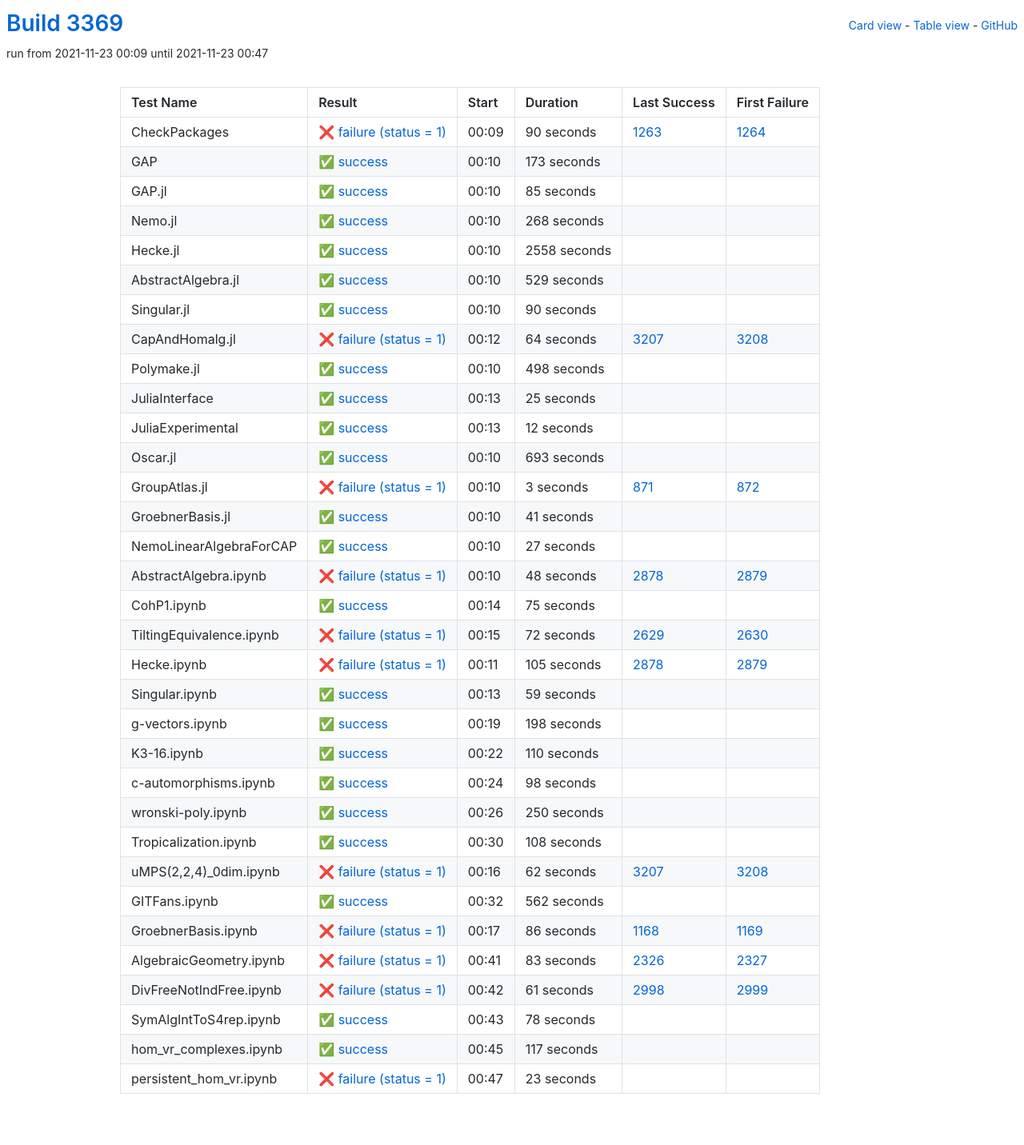
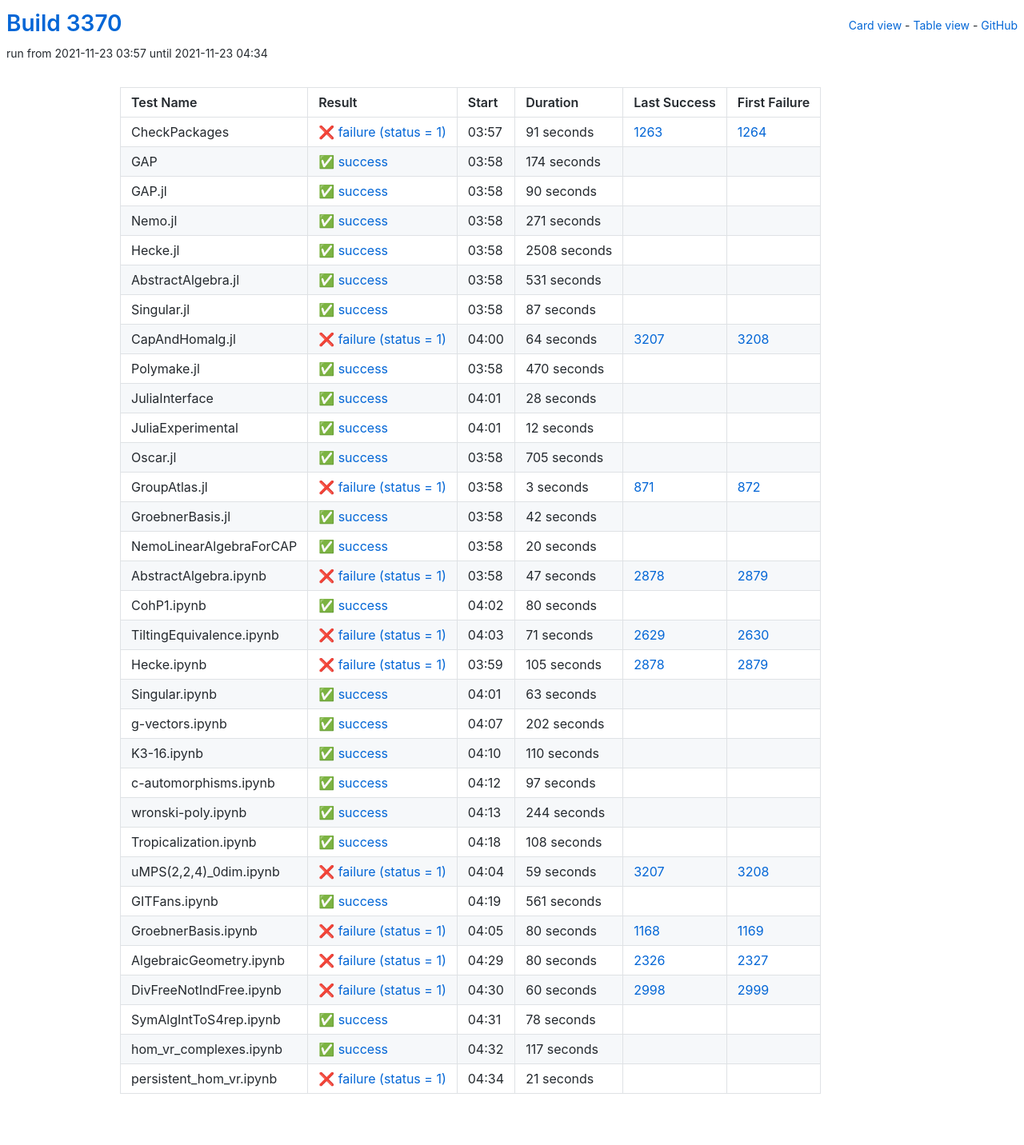
Before and after one commit to oscar-system/oscar-ci-status-stable, a Jekyll site: the page built from table.html, in a window 1280 px wide. Shown: the whole page at 80% size. Built offline with Jekyll 4.4.1, drawn with Linux system fonts in a browser that asks for light colours.

Commit message:
Build #3370

```diff
--- a/_data/ci.yml
+++ b/_data/ci.yml
@@ -1,6 +1,6 @@
 ---
-build: 3369
-build_url: https://oscarci.mathematik.uni-kl.de/job/oscar-stable/3369/
+build: 3370
+build_url: https://oscarci.mathematik.uni-kl.de/job/oscar-stable/3370/
 job: oscar-stable
 organization: oscar-system
 repo: oscar-ci-status-stable
@@ -8,80 +8,32 @@ repourl: https://github.com/oscar-system/oscar-ci-status-stable
 tests:
 - name: CheckPackages
   id: checkpackages
-  log: https://oscarci.mathematik.uni-kl.de/job/oscar-stable/3369/artifact/logs/build-3369/CheckPackages.log
-  start: 2021-11-23 00:09
+  log: https://oscarci.mathematik.uni-kl.de/job/oscar-stable/3370/artifact/logs/build-3370/CheckPackages.log
+  start: 2021-11-23 03:57
   success: false
   exitcode: 1
   status: failure
-  duration: 90
+  duration: 91
   last_success: 1263
   last_success_url: https://oscarci.mathematik.uni-kl.de/job/oscar-stable/1263/
   first_failure: 1264
   first_failure_url: https://oscarci.mathematik.uni-kl.de/job/oscar-stable/1264/
 - name: GAP
   id: gap
-  log: https://oscarci.mathematik.uni-kl.de/job/oscar-stable/3369/artifact/logs/build-3369/GAP.log
-  start: 2021-11-23 00:10
+  log: https://oscarci.mathematik.uni-kl.de/job/oscar-stable/3370/artifact/logs/build-3370/GAP.log
+  start: 2021-11-23 03:58
   success: true
   exitcode: 0
   status: success
-  duration: 173
+  duration: 174
   last_success: false
   last_success_url:
   first_failure: false
   first_failure_url:
 - name: GAP.jl
   id: gap-jl
-  log: https://oscarci.mathematik.uni-kl.de/job/oscar-stable/3369/artifact/logs/build-3369/GAP.jl.log
-  start: 2021-11-23 00:10
-  success: true
-  exitcode: 0
-  status: success
-  duration: 85
-  last_success: false
-  last_success_url:
-  first_failure: false
-  first_failure_url:
-- name: Nemo.jl
-  id: nemo-jl
-  log: https://oscarci.mathematik.uni-kl.de/job/oscar-stable/3369/artifact/logs/build-3369/Nemo.jl.log
-  start: 2021-11-23 00:10
-  success: true
-  exitcode: 0
-  status: success
-  duration: 268
-  last_success: false
-  last_success_url:
-  first_failure: false
-  first_failure_url:
-- name: Hecke.jl
-  id: hecke-jl
-  log: https://oscarci.mathematik.uni-kl.de/job/oscar-stable/3369/artifact/logs/build-3369/Hecke.jl.log
-  start: 2021-11-23 00:10
-  success: true
-  exitcode: 0
-  status: success
-  duration: 2558
-  last_success: false
-  last_success_url:
-  first_failure: false
-  first_failure_url:
-- name: AbstractAlgebra.jl
-  id: abstractalgebra-jl
-  log: https://oscarci.mathematik.uni-kl.de/job/oscar-stable/3369/artifact/logs/build-3369/AbstractAlgebra.jl.log
-  start: 2021-11-23 00:10
-  success: true
-  exitcode: 0
-  status: success
-  duration: 529
-  last_success: false
-  last_success_url:
-  first_failure: false
-  first_failure_url:
-- name: Singular.jl
-  id: singular-jl
-  log: https://oscarci.mathematik.uni-kl.de/job/oscar-stable/3369/artifact/logs/build-3369/Singular.jl.log
-  start: 2021-11-23 00:10
+  log: https://oscarci.mathematik.uni-kl.de/job/oscar-stable/3370/artifact/logs/build-3370/GAP.jl.log
+  start: 2021-11-23 03:58
   success: true
   exitcode: 0
   status: success
@@ -90,10 +42,58 @@ tests:
   last_success_url:
   first_failure: false
   first_failure_url:
+- name: Nemo.jl
+  id: nemo-jl
+  log: https://oscarci.mathematik.uni-kl.de/job/oscar-stable/3370/artifact/logs/build-3370/Nemo.jl.log
+  start: 2021-11-23 03:58
+  success: true
+  exitcode: 0
+  status: success
+  duration: 271
+  last_success: false
+  last_success_url:
+  first_failure: false
+  first_failure_url:
+- name: Hecke.jl
+  id: hecke-jl
+  log: https://oscarci.mathematik.uni-kl.de/job/oscar-stable/3370/artifact/logs/build-3370/Hecke.jl.log
+  start: 2021-11-23 03:58
+  success: true
+  exitcode: 0
+  status: success
+  duration: 2508
+  last_success: false
+  last_success_url:
+  first_failure: false
+  first_failure_url:
+- name: AbstractAlgebra.jl
+  id: abstractalgebra-jl
+  log: https://oscarci.mathematik.uni-kl.de/job/oscar-stable/3370/artifact/logs/build-3370/AbstractAlgebra.jl.log
+  start: 2021-11-23 03:58
+  success: true
+  exitcode: 0
+  status: success
+  duration: 531
+  last_success: false
+  last_success_url:
+  first_failure: false
+  first_failure_url:
+- name: Singular.jl
+  id: singular-jl
+  log: https://oscarci.mathematik.uni-kl.de/job/oscar-stable/3370/artifact/logs/build-3370/Singular.jl.log
+  start: 2021-11-23 03:58
+  success: true
+  exitcode: 0
+  status: success
+  duration: 87
+  last_success: false
+  last_success_url:
+  first_failure: false
+  first_failure_url:
 - name: CapAndHomalg.jl
   id: capandhomalg-jl
-  log: https://oscarci.mathematik.uni-kl.de/job/oscar-stable/3369/artifact/logs/build-3369/CapAndHomalg.jl.log
-  start: 2021-11-23 00:12
+  log: https://oscarci.mathematik.uni-kl.de/job/oscar-stable/3370/artifact/logs/build-3370/CapAndHomalg.jl.log
+  start: 2021-11-23 04:00
   success: false
   exitcode: 1
   status: failure
@@ -104,32 +104,32 @@ tests:
   first_failure_url: https://oscarci.mathematik.uni-kl.de/job/oscar-stable/3208/
 - name: Polymake.jl
   id: polymake-jl
-  log: https://oscarci.mathematik.uni-kl.de/job/oscar-stable/3369/artifact/logs/build-3369/Polymake.jl.log
-  start: 2021-11-23 00:10
+  log: https://oscarci.mathematik.uni-kl.de/job/oscar-stable/3370/artifact/logs/build-3370/Polymake.jl.log
+  start: 2021-11-23 03:58
   success: true
   exitcode: 0
   status: success
-  duration: 498
+  duration: 470
   last_success: false
   last_success_url:
   first_failure: false
   first_failure_url:
 - name: JuliaInterface
   id: juliainterface
-  log: https://oscarci.mathematik.uni-kl.de/job/oscar-stable/3369/artifact/logs/build-3369/JuliaInterface.log
-  start: 2021-11-23 00:13
+  log: https://oscarci.mathematik.uni-kl.de/job/oscar-stable/3370/artifact/logs/build-3370/JuliaInterface.log
+  start: 2021-11-23 04:01
   success: true
   exitcode: 0
   status: success
-  duration: 25
+  duration: 28
   last_success: false
   last_success_url:
   first_failure: false
   first_failure_url:
 - name: JuliaExperimental
   id: juliaexperimental
-  log: https://oscarci.mathematik.uni-kl.de/job/oscar-stable/3369/artifact/logs/build-3369/JuliaExperimental.log
-  start: 2021-11-23 00:13
+  log: https://oscarci.mathematik.uni-kl.de/job/oscar-stable/3370/artifact/logs/build-3370/JuliaExperimental.log
+  start: 2021-11-23 04:01
   success: true
   exitcode: 0
   status: success
@@ -140,20 +140,20 @@ tests:
   first_failure_url:
 - name: Oscar.jl
   id: oscar-jl
-  log: https://oscarci.mathematik.uni-kl.de/job/oscar-stable/3369/artifact/logs/build-3369/Oscar.jl.log
-  start: 2021-11-23 00:10
+  log: https://oscarci.mathematik.uni-kl.de/job/oscar-stable/3370/artifact/logs/build-3370/Oscar.jl.log
+  start: 2021-11-23 03:58
   success: true
   exitcode: 0
   status: success
-  duration: 693
+  duration: 705
   last_success: false
   last_success_url:
   first_failure: false
   first_failure_url:
 - name: GroupAtlas.jl
   id: groupatlas-jl
-  log: https://oscarci.mathematik.uni-kl.de/job/oscar-stable/3369/artifact/logs/build-3369/GroupAtlas.jl.log
-  start: 2021-11-23 00:10
+  log: https://oscarci.mathematik.uni-kl.de/job/oscar-stable/3370/artifact/logs/build-3370/GroupAtlas.jl.log
+  start: 2021-11-23 03:58
   success: false
   exitcode: 1
   status: failure
@@ -164,68 +164,68 @@ tests:
   first_failure_url: https://oscarci.mathematik.uni-kl.de/job/oscar-stable/872/
 - name: GroebnerBasis.jl
   id: groebnerbasis-jl
-  log: https://oscarci.mathematik.uni-kl.de/job/oscar-stable/3369/artifact/logs/build-3369/GroebnerBasis.jl.log
-  start: 2021-11-23 00:10
+  log: https://oscarci.mathematik.uni-kl.de/job/oscar-stable/3370/artifact/logs/build-3370/GroebnerBasis.jl.log
+  start: 2021-11-23 03:58
   success: true
   exitcode: 0
   status: success
-  duration: 41
+  duration: 42
   last_success: false
   last_success_url:
   first_failure: false
   first_failure_url:
 - name: NemoLinearAlgebraForCAP
   id: nemolinearalgebraforcap
-  log: https://oscarci.mathematik.uni-kl.de/job/oscar-stable/3369/artifact/logs/build-3369/NemoLinearAlgebraForCAP.log
-  start: 2021-11-23 00:10
+  log: https://oscarci.mathematik.uni-kl.de/job/oscar-stable/3370/artifact/logs/build-3370/NemoLinearAlgebraForCAP.log
+  start: 2021-11-23 03:58
   success: true
   exitcode: 0
   status: success
-  duration: 27
+  duration: 20
   last_success: false
   last_success_url:
   first_failure: false
   first_failure_url:
 - name: AbstractAlgebra.ipynb
   id: abstractalgebra-ipynb
-  log: https://oscarci.mathematik.uni-kl.de/job/oscar-stable/3369/artifact/logs/build-3369/AbstractAlgebra.ipynb.log
-  start: 2021-11-23 00:10
+  log: https://oscarci.mathematik.uni-kl.de/job/oscar-stable/3370/artifact/logs/build-3370/AbstractAlgebra.ipynb.log
+  start: 2021-11-23 03:58
   success: false
   exitcode: 1
   status: failure
-  duration: 48
+  duration: 47
   last_success: 2878
   last_success_url: https://oscarci.mathematik.uni-kl.de/job/oscar-stable/2878/
   first_failure: 2879
   first_failure_url: https://oscarci.mathematik.uni-kl.de/job/oscar-stable/2879/
 - name: CohP1.ipynb
   id: cohp1-ipynb
-  log: https://oscarci.mathematik.uni-kl.de/job/oscar-stable/3369/artifact/logs/build-3369/CohP1.ipynb.log
-  start: 2021-11-23 00:14
+  log: https://oscarci.mathematik.uni-kl.de/job/oscar-stable/3370/artifact/logs/build-3370/CohP1.ipynb.log
+  start: 2021-11-23 04:02
   success: true
   exitcode: 0
   status: success
-  duration: 75
+  duration: 80
   last_success: false
   last_success_url:
   first_failure: false
   first_failure_url:
 - name: TiltingEquivalence.ipynb
   id: tiltingequivalence-ipynb
-  log: https://oscarci.mathematik.uni-kl.de/job/oscar-stable/3369/artifact/logs/build-3369/TiltingEquivalence.ipynb.log
-  start: 2021-11-23 00:15
+  log: https://oscarci.mathematik.uni-kl.de/job/oscar-stable/3370/artifact/logs/build-3370/TiltingEquivalence.ipynb.log
+  start: 2021-11-23 04:03
   success: false
   exitcode: 1
   status: failure
-  duration: 72
+  duration: 71
   last_success: 2629
   last_success_url: https://oscarci.mathematik.uni-kl.de/job/oscar-stable/2629/
   first_failure: 2630
   first_failure_url: https://oscarci.mathematik.uni-kl.de/job/oscar-stable/2630/
 - name: Hecke.ipynb
   id: hecke-ipynb
-  log: https://oscarci.mathematik.uni-kl.de/job/oscar-stable/3369/artifact/logs/build-3369/Hecke.ipynb.log
-  start: 2021-11-23 00:11
+  log: https://oscarci.mathematik.uni-kl.de/job/oscar-stable/3370/artifact/logs/build-3370/Hecke.ipynb.log
+  start: 2021-11-23 03:59
   success: false
   exitcode: 1
   status: failure
@@ -236,32 +236,32 @@ tests:
   first_failure_url: https://oscarci.mathematik.uni-kl.de/job/oscar-stable/2879/
 - name: Singular.ipynb
   id: singular-ipynb
-  log: https://oscarci.mathematik.uni-kl.de/job/oscar-stable/3369/artifact/logs/build-3369/Singular.ipynb.log
-  start: 2021-11-23 00:13
+  log: https://oscarci.mathematik.uni-kl.de/job/oscar-stable/3370/artifact/logs/build-3370/Singular.ipynb.log
+  start: 2021-11-23 04:01
   success: true
   exitcode: 0
   status: success
-  duration: 59
+  duration: 63
   last_success: false
   last_success_url:
   first_failure: false
   first_failure_url:
 - name: g-vectors.ipynb
   id: g-vectors-ipynb
-  log: https://oscarci.mathematik.uni-kl.de/job/oscar-stable/3369/artifact/logs/build-3369/g-vectors.ipynb.log
-  start: 2021-11-23 00:19
+  log: https://oscarci.mathematik.uni-kl.de/job/oscar-stable/3370/artifact/logs/build-3370/g-vectors.ipynb.log
+  start: 2021-11-23 04:07
   success: true
   exitcode: 0
   status: success
-  duration: 198
+  duration: 202
   last_success: false
   last_success_url:
   first_failure: false
   first_failure_url:
 - name: K3-16.ipynb
   id: k3-16-ipynb
-  log: https://oscarci.mathematik.uni-kl.de/job/oscar-stable/3369/artifact/logs/build-3369/K3-16.ipynb.log
-  start: 2021-11-23 00:22
+  log: https://oscarci.mathematik.uni-kl.de/job/oscar-stable/3370/artifact/logs/build-3370/K3-16.ipynb.log
+  start: 2021-11-23 04:10
   success: true
   exitcode: 0
   status: success
@@ -272,32 +272,32 @@ tests:
   first_failure_url:
 - name: c-automorphisms.ipynb
   id: c-automorphisms-ipynb
-  log: https://oscarci.mathematik.uni-kl.de/job/oscar-stable/3369/artifact/logs/build-3369/c-automorphisms.ipynb.log
-  start: 2021-11-23 00:24
+  log: https://oscarci.mathematik.uni-kl.de/job/oscar-stable/3370/artifact/logs/build-3370/c-automorphisms.ipynb.log
+  start: 2021-11-23 04:12
   success: true
   exitcode: 0
   status: success
-  duration: 98
+  duration: 97
   last_success: false
   last_success_url:
   first_failure: false
   first_failure_url:
 - name: wronski-poly.ipynb
   id: wronski-poly-ipynb
-  log: https://oscarci.mathematik.uni-kl.de/job/oscar-stable/3369/artifact/logs/build-3369/wronski-poly.ipynb.log
-  start: 2021-11-23 00:26
+  log: https://oscarci.mathematik.uni-kl.de/job/oscar-stable/3370/artifact/logs/build-3370/wronski-poly.ipynb.log
+  start: 2021-11-23 04:13
   success: true
   exitcode: 0
   status: success
-  duration: 250
+  duration: 244
   last_success: false
   last_success_url:
   first_failure: false
   first_failure_url:
 - name: Tropicalization.ipynb
   id: tropicalization-ipynb
-  log: https://oscarci.mathematik.uni-kl.de/job/oscar-stable/3369/artifact/logs/build-3369/Tropicalization.ipynb.log
-  start: 2021-11-23 00:30
+  log: https://oscarci.mathematik.uni-kl.de/job/oscar-stable/3370/artifact/logs/build-3370/Tropicalization.ipynb.log
+  start: 2021-11-23 04:18
   success: true
   exitcode: 0
   status: success
@@ -308,68 +308,68 @@ tests:
   first_failure_url:
 - name: uMPS(2,2,4)_0dim.ipynb
   id: umps-2-2-4-0dim-ipynb
-  log: https://oscarci.mathematik.uni-kl.de/job/oscar-stable/3369/artifact/logs/build-3369/uMPS-2-2-4-_0dim.ipynb.log
-  start: 2021-11-23 00:16
+  log: https://oscarci.mathematik.uni-kl.de/job/oscar-stable/3370/artifact/logs/build-3370/uMPS-2-2-4-_0dim.ipynb.log
+  start: 2021-11-23 04:04
   success: false
   exitcode: 1
   status: failure
-  duration: 62
+  duration: 59
   last_success: 3207
   last_success_url: https://oscarci.mathematik.uni-kl.de/job/oscar-stable/3207/
   first_failure: 3208
   first_failure_url: https://oscarci.mathematik.uni-kl.de/job/oscar-stable/3208/
 - name: GITFans.ipynb
   id: gitfans-ipynb
-  log: https://oscarci.mathematik.uni-kl.de/job/oscar-stable/3369/artifact/logs/build-3369/GITFans.ipynb.log
-  start: 2021-11-23 00:32
+  log: https://oscarci.mathematik.uni-kl.de/job/oscar-stable/3370/artifact/logs/build-3370/GITFans.ipynb.log
+  start: 2021-11-23 04:19
   success: true
   exitcode: 0
   status: success
-  duration: 562
+  duration: 561
   last_success: false
   last_success_url:
   first_failure: false
   first_failure_url:
 - name: GroebnerBasis.ipynb
   id: groebnerbasis-ipynb
-  log: https://oscarci.mathematik.uni-kl.de/job/oscar-stable/3369/artifact/logs/build-3369/GroebnerBasis.ipynb.log
-  start: 2021-11-23 00:17
+  log: https://oscarci.mathematik.uni-kl.de/job/oscar-stable/3370/artifact/logs/build-3370/GroebnerBasis.ipynb.log
+  start: 2021-11-23 04:05
   success: false
   exitcode: 1
   status: failure
-  duration: 86
+  duration: 80
   last_success: 1168
   last_success_url: https://oscarci.mathematik.uni-kl.de/job/oscar-stable/1168/
   first_failure: 1169
   first_failure_url: https://oscarci.mathematik.uni-kl.de/job/oscar-stable/1169/
 - name: AlgebraicGeometry.ipynb
   id: algebraicgeometry-ipynb
-  log: https://oscarci.mathematik.uni-kl.de/job/oscar-stable/3369/artifact/logs/build-3369/AlgebraicGeometry.ipynb.log
-  start: 2021-11-23 00:41
+  log: https://oscarci.mathematik.uni-kl.de/job/oscar-stable/3370/artifact/logs/build-3370/AlgebraicGeometry.ipynb.log
+  start: 2021-11-23 04:29
   success: false
   exitcode: 1
   status: failure
-  duration: 83
+  duration: 80
   last_success: 2326
   last_success_url: https://oscarci.mathematik.uni-kl.de/job/oscar-stable/2326/
   first_failure: 2327
   first_failure_url: https://oscarci.mathematik.uni-kl.de/job/oscar-stable/2327/
 - name: DivFreeNotIndFree.ipynb
   id: divfreenotindfree-ipynb
-  log: https://oscarci.mathematik.uni-kl.de/job/oscar-stable/3369/artifact/logs/build-3369/DivFreeNotIndFree.ipynb.log
-  start: 2021-11-23 00:42
+  log: https://oscarci.mathematik.uni-kl.de/job/oscar-stable/3370/artifact/logs/build-3370/DivFreeNotIndFree.ipynb.log
+  start: 2021-11-23 04:30
   success: false
   exitcode: 1
   status: failure
-  duration: 61
+  duration: 60
   last_success: 2998
   last_success_url: https://oscarci.mathematik.uni-kl.de/job/oscar-stable/2998/
   first_failure: 2999
   first_failure_url: https://oscarci.mathematik.uni-kl.de/job/oscar-stable/2999/
 - name: SymAlgIntToS4rep.ipynb
   id: symalginttos4rep-ipynb
-  log: https://oscarci.mathematik.uni-kl.de/job/oscar-stable/3369/artifact/logs/build-3369/SymAlgIntToS4rep.ipynb.log
-  start: 2021-11-23 00:43
+  log: https://oscarci.mathematik.uni-kl.de/job/oscar-stable/3370/artifact/logs/build-3370/SymAlgIntToS4rep.ipynb.log
+  start: 2021-11-23 04:31
   success: true
   exitcode: 0
   status: success
@@ -380,8 +380,8 @@ tests:
   first_failure_url:
 - name: hom_vr_complexes.ipynb
   id: hom-vr-complexes-ipynb
-  log: https://oscarci.mathematik.uni-kl.de/job/oscar-stable/3369/artifact/logs/build-3369/hom_vr_complexes.ipynb.log
-  start: 2021-11-23 00:45
+  log: https://oscarci.mathematik.uni-kl.de/job/oscar-stable/3370/artifact/logs/build-3370/hom_vr_complexes.ipynb.log
+  start: 2021-11-23 04:32
   success: true
   exitcode: 0
   status: success
@@ -392,12 +392,12 @@ tests:
   first_failure_url:
 - name: persistent_hom_vr.ipynb
   id: persistent-hom-vr-ipynb
-  log: https://oscarci.mathematik.uni-kl.de/job/oscar-stable/3369/artifact/logs/build-3369/persistent_hom_vr.ipynb.log
-  start: 2021-11-23 00:47
+  log: https://oscarci.mathematik.uni-kl.de/job/oscar-stable/3370/artifact/logs/build-3370/persistent_hom_vr.ipynb.log
+  start: 2021-11-23 04:34
   success: false
   exitcode: 1
   status: failure
-  duration: 23
+  duration: 21
   last_success: false
   last_success_url:
   first_failure: false
```
Also changed, not shown: README.md.
